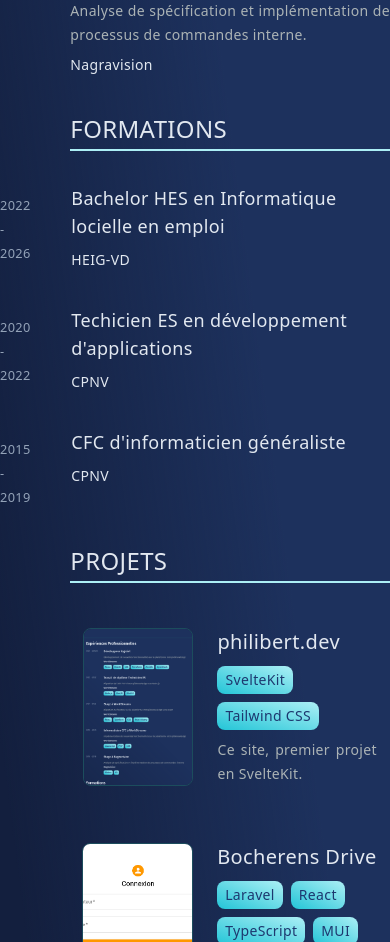
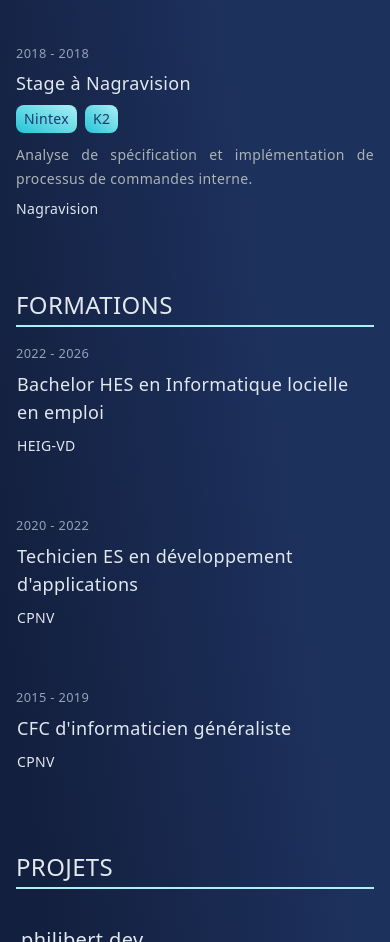
Before and after one commit to AlexandrePhilibert/philibert.dev, a SvelteKit app: page / in a window 390 px wide. Shown: the part 1058-2000 px from the top of the page. Built offline with nearby package versions, Linux system fonts and the light colour scheme.

Commit message:
use static adapter

```diff
--- a/package.json
+++ b/package.json
@@ -13,6 +13,7 @@
 	},
 	"devDependencies": {
 		"@sveltejs/adapter-auto": "^2.0.0",
+		"@sveltejs/adapter-static": "^2.0.2",
 		"@sveltejs/kit": "^1.5.0",
 		"@typescript-eslint/eslint-plugin": "^5.45.0",
 		"@typescript-eslint/parser": "^5.45.0",
--- a/src/app.css
+++ b/src/app.css
@@ -4,6 +4,10 @@
 
 body {
 	@apply text-base tracking-wide text-slate-200 bg-cerulean-blue-900 bg-gradient-to-tr from-20% from-cerulean-blue-950 to-60% min-h-screen;
+}
+
+a {
+	-webkit-tap-highlight-color: transparent;
 }
 
 ::selection {
--- a/src/lib/components/Header.svelte
+++ b/src/lib/components/Header.svelte
@@ -6,7 +6,7 @@
 			<li class="flex">
 				<a
 					href="/rss"
-					class="inline-block hover:bg-gradient-to-tr hover:text-cerulean-blue-800 from-scooter-400 to-scooter-200 rounded-md p-1.5"
+					class="inline-block hover:bg-gradient-to-tr hover:text-cerulean-blue-800 from-scooter-400 to-scooter-200 rounded-md p-1.5 outline-none"
 				>
 					<svg
 						xmlns="http://www.w3.org/2000/svg"
--- a/src/routes/+page.svelte
+++ b/src/routes/+page.svelte
@@ -163,21 +163,21 @@
 </script>
 
 <div class="flex justify-center">
-	<main class="flex flex-col w-full max-w-3xl items-center space-y-10 my-6">
-		<div class="grid grid-cols-6 w-full gap-8">
-			<div class="col-start-2 col-span-5">
+	<main class="flex flex-col w-full max-w-3xl items-center space-y-10 my-6 mx-4">
+		<div class="grid grid-cols-6 w-full gap-1 md:gap-8">
+			<div class="col-span-full md:col-start-2 md:col-span-5 mb-4 md:mb-0">
 				<h2 class="text-2xl mb-2 font-medium uppercase">Expériences Professionnelles</h2>
 				<hr class="border-scooter-200 border-b" />
 			</div>
 			<ol class="contents">
 				{#each professionalExperiences as experience}
 					<li class="contents">
-						<div class="col-span-1">
+						<div class="col-span-6 md:col-span-1">
 							<span class="text-slate-400 text-sm">
 								<span>{experience.startYear}</span> - <span>{experience.endYear ?? 'Actuel.'}</span>
 							</span>
 						</div>
-						<div class="col-span-5">
+						<div class="col-span-6 md:col-span-5 mb-8 md:mb-0">
 							<h2 class="font-medium text-lg mb-1">{experience.title}</h2>
 							<ul class="flex flex-wrap mb-1.5 -ml-1">
 								{#each experience.technologies as technology}
@@ -220,22 +220,22 @@
 			</ol>
 		</div>
 
-		<div class="grid grid-cols-6 gap-8 w-full">
-			<div class="col-start-2 col-span-5">
+		<div class="grid grid-cols-6 gap-1 md:gap-8 w-full">
+			<div class="col-span-full md:col-start-2 md:col-span-5">
 				<h2 class="text-2xl mb-2 font-medium uppercase">Formations</h2>
 				<hr class="border-scooter-200 border-b" />
 			</div>
 			<ol class="contents">
 				{#each educations as education}
 					<li class="contents">
-						<div class="col-span-1 pt-2.5">
+						<div class="col-span-full md:col-span-1 pt-2.5">
 							<span class="text-slate-400 text-sm">
 								<span>{education.startYear}</span> - <span>{education.endYear}</span>
 							</span>
 						</div>
 						<a
 							href={education.url}
-							class="col-span-5 px-3 py-2 -mx-3 -my-2 cursor-pointer hover:bg-cerulean-blue-900 bg-opacity-50 rounded-md border border-transparent hover:border-scooter-900 group"
+							class="col-span-full md:col-span-5 px-3 py-2 -mx-3 -my-2 cursor-pointer hover:bg-cerulean-blue-900 bg-opacity-50 rounded-md border border-transparent hover:border-scooter-900 group mb-8 md:mb-0"
 						>
 							<span class="flex justify-between">
 								<h2 class="font-medium text-lg mb-2">{education.name}</h2>
@@ -249,7 +249,7 @@
 									stroke-width="2"
 									stroke-linecap="round"
 									stroke-linejoin="round"
-									class="text-oslo-gray-200 group-hover:inline-block hidden"
+									class="text-oslo-gray-200 group-hover:visible invisible"
 									><path d="M18 13v6a2 2 0 0 1-2 2H5a2 2 0 0 1-2-2V8a2 2 0 0 1 2-2h6" /><polyline
 										points="15 3 21 3 21 9"
 									/><line x1="10" x2="21" y1="14" y2="3" /></svg
@@ -263,26 +263,26 @@
 		</div>
 
 		<div class="grid grid-cols-6 gap-8 w-full">
-			<div class="col-start-2 col-span-5">
-				<h2 class="col-span-6 text-2xl mb-2 font-medium uppercase">Projets</h2>
+			<div class="col-span-full md:col-start-2 md:col-span-5">
+				<h2 class="text-2xl mb-2 font-medium uppercase">Projets</h2>
 				<hr class="border-scooter-200 border-b" />
 			</div>
 			<ol class="contents">
 				{#each projects as project}
-					<li class="col-start-2 col-span-5">
+					<li class="col-span-full md:col-start-2 md:col-span-5">
 						<ConditionalWrapper
 							tag="a"
 							wrap={!!project.url}
 							href={project.url}
-							class="inline-block cursor-pointer hover:bg-cerulean-blue-900 bg-opacity-50 rounded-md border border-transparent hover:border-scooter-900 group"
+							class="flex cursor-pointer hover:bg-cerulean-blue-900 bg-opacity-50 rounded-md border border-transparent hover:border-scooter-900 group"
 						>
-							<div class="grid grid-cols-8 grid-rows-1 space-x-6 p-3">
+							<div class="flex-1 grid grid-cols-8 p-1 md:p-3">
 								<div
-									class="rounded-lg col-span-3 border border-scooter-900 row-span-1 h-full overflow-hidden"
+									class="rounded-lg col-span-3 border border-scooter-900 row-span-1 h-full overflow-hidden hidden md:inline-block md:mr-6"
 								>
 									<img src={project.image} alt={project.name} class="object-cover w-full h-full" />
 								</div>
-								<div class="col-span-5">
+								<div class="col-span-full md:col-span-5">
 									<span class="flex justify-between">
 										<h2 class="font-medium text-xl mb-1.5">{project.name}</h2>
 										{#if !!project.url}
--- a/svelte.config.js
+++ b/svelte.config.js
@@ -1,4 +1,5 @@
-import adapter from '@sveltejs/adapter-auto';
+// import adapter from '@sveltejs/adapter-auto';
+import adapter from '@sveltejs/adapter-static';
 import { vitePreprocess } from '@sveltejs/kit/vite';
 
 /** @type {import('@sveltejs/kit').Config} */
@@ -11,7 +12,13 @@ const config = {
         // adapter-auto only supports some environments, see https://kit.svelte.dev/docs/adapter-auto for a list.
         // If your environment is not supported or you settled on a specific environment, switch out the adapter.
         // See https://kit.svelte.dev/docs/adapters for more information about adapters.
-		adapter: adapter()
+        adapter: adapter({
+            pages: 'build',
+            assets: 'build',
+            fallback: 'index.html',
+            precompress: false,
+            strict: true
+        })
     }
 };
 
--- a/tailwind.config.js
+++ b/tailwind.config.js
@@ -26,7 +26,6 @@ export default {
                     900: '#3a3e3f',
                     950: '#242728'
                 },
-
                 'cerulean-blue': {
                     50: '#f3f5fc',
                     100: '#e5ebf9',
@@ -53,7 +52,6 @@ export default {
                     900: '#1c4d5d',
                     950: '#0d333f'
                 },
-
                 mariner: {
                     50: '#f1f7fd',
                     100: '#dfeefa',
```
Also changed, not shown: 1 other file (tests, documents, lock files or other folders). Lines whose indentation alone changed are shown as unchanged.
